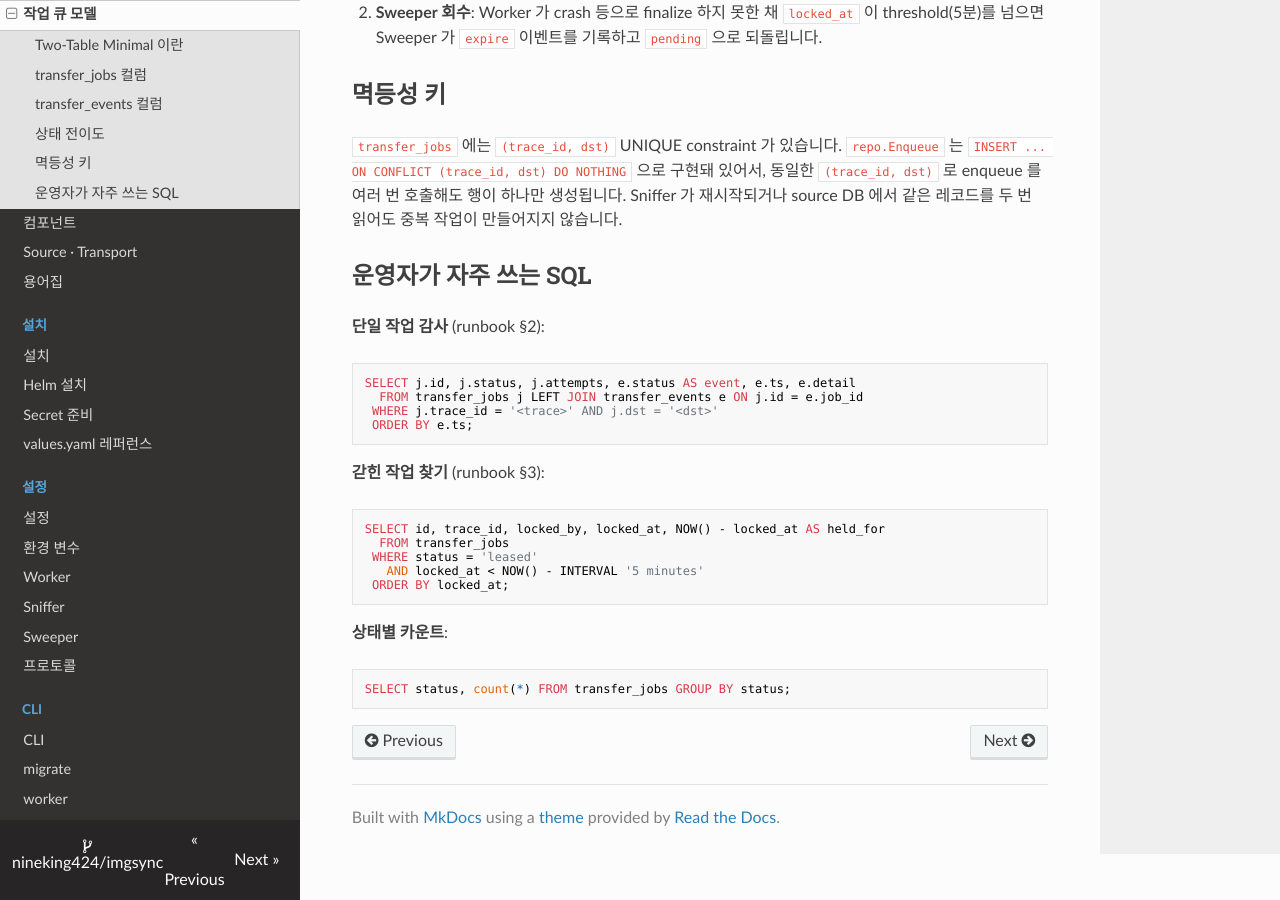
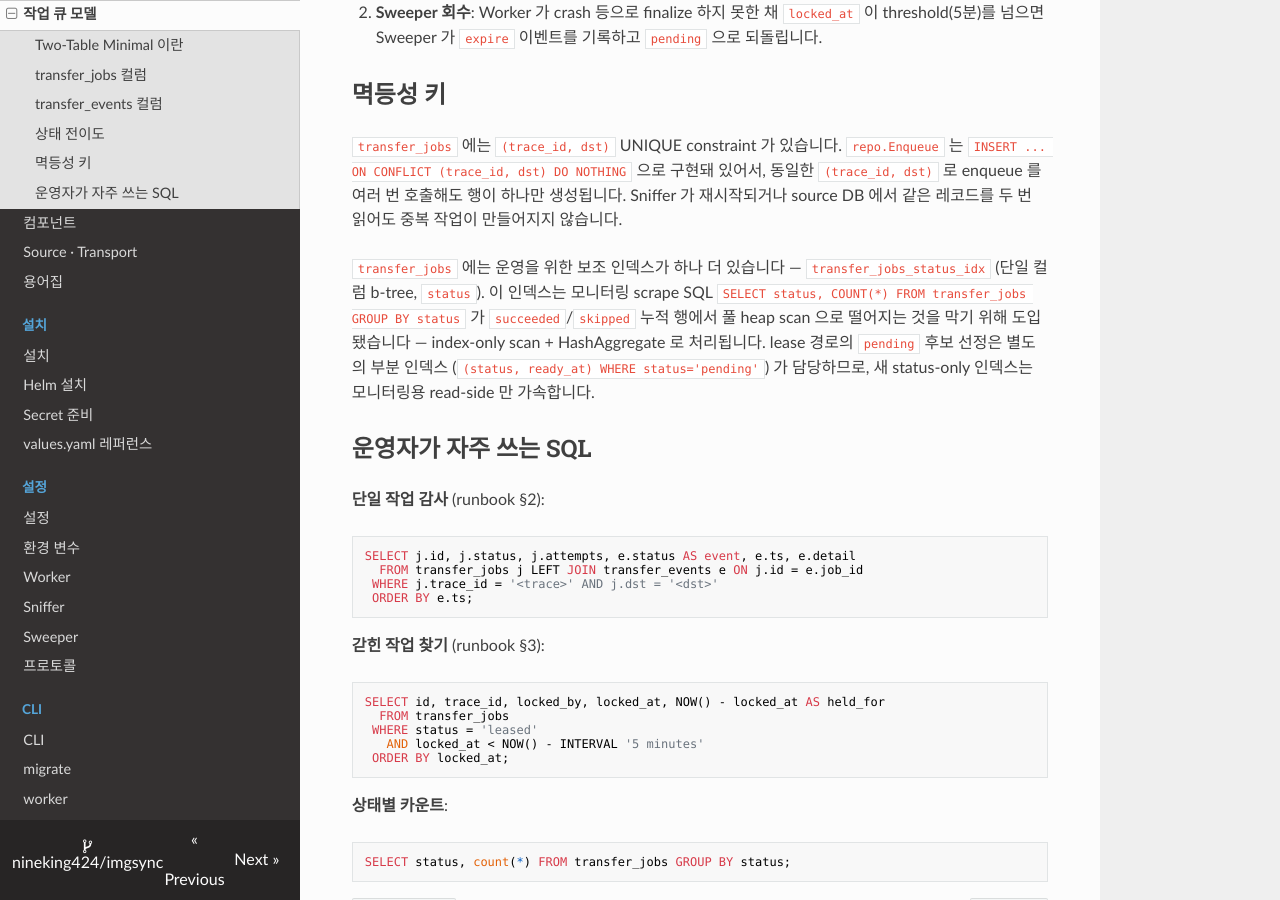
Before and after one commit to nineking424/imgsync, an MkDocs documentation site: the page built from docs/concepts/job-queue-model.md, in a window 1280 px wide and 900 px high, scrolled down 1699 px. Built offline with MkDocs 1.6.1, drawn with Linux system fonts in a browser that asks for light colours; nearby versions of some CDN libraries.

Commit message:
docs(model): note transfer_jobs_status_idx for monitoring scrapes
Explains why the 0003 migration ships a status-only b-tree index
even though lease selection already has a partial index.

Co-Authored-By: Claude Opus 4.7 <noreply@anthropic.com>

```diff
--- a/docs/concepts/job-queue-model.md
+++ b/docs/concepts/job-queue-model.md
@@ -59,6 +59,8 @@ stateDiagram-v2
 
 `transfer_jobs` 에는 `(trace_id, dst)` UNIQUE constraint 가 있습니다. `repo.Enqueue` 는 `INSERT ... ON CONFLICT (trace_id, dst) DO NOTHING` 으로 구현돼 있어서, 동일한 `(trace_id, dst)` 로 enqueue 를 여러 번 호출해도 행이 하나만 생성됩니다. Sniffer 가 재시작되거나 source DB 에서 같은 레코드를 두 번 읽어도 중복 작업이 만들어지지 않습니다.
 
+`transfer_jobs` 에는 운영을 위한 보조 인덱스가 하나 더 있습니다 — `transfer_jobs_status_idx` (단일 컬럼 b-tree, `status`). 이 인덱스는 모니터링 scrape SQL `SELECT status, COUNT(*) FROM transfer_jobs GROUP BY status` 가 `succeeded`/`skipped` 누적 행에서 풀 heap scan 으로 떨어지는 것을 막기 위해 도입됐습니다 — index-only scan + HashAggregate 로 처리됩니다. lease 경로의 `pending` 후보 선정은 별도의 부분 인덱스 (`(status, ready_at) WHERE status='pending'`) 가 담당하므로, 새 status-only 인덱스는 모니터링용 read-side 만 가속합니다.
+
 ## 운영자가 자주 쓰는 SQL
 
 **단일 작업 감사** (runbook §2):
```
